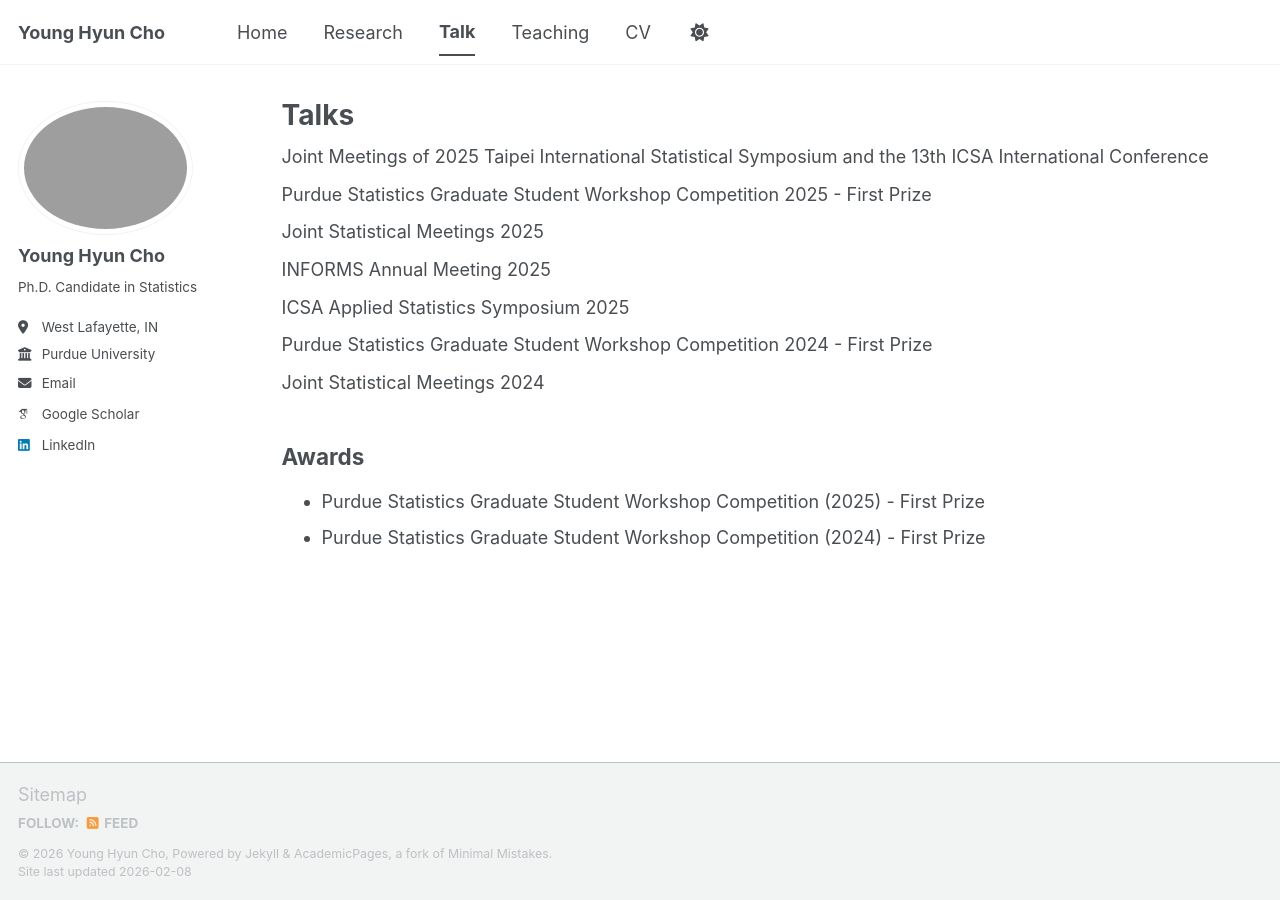
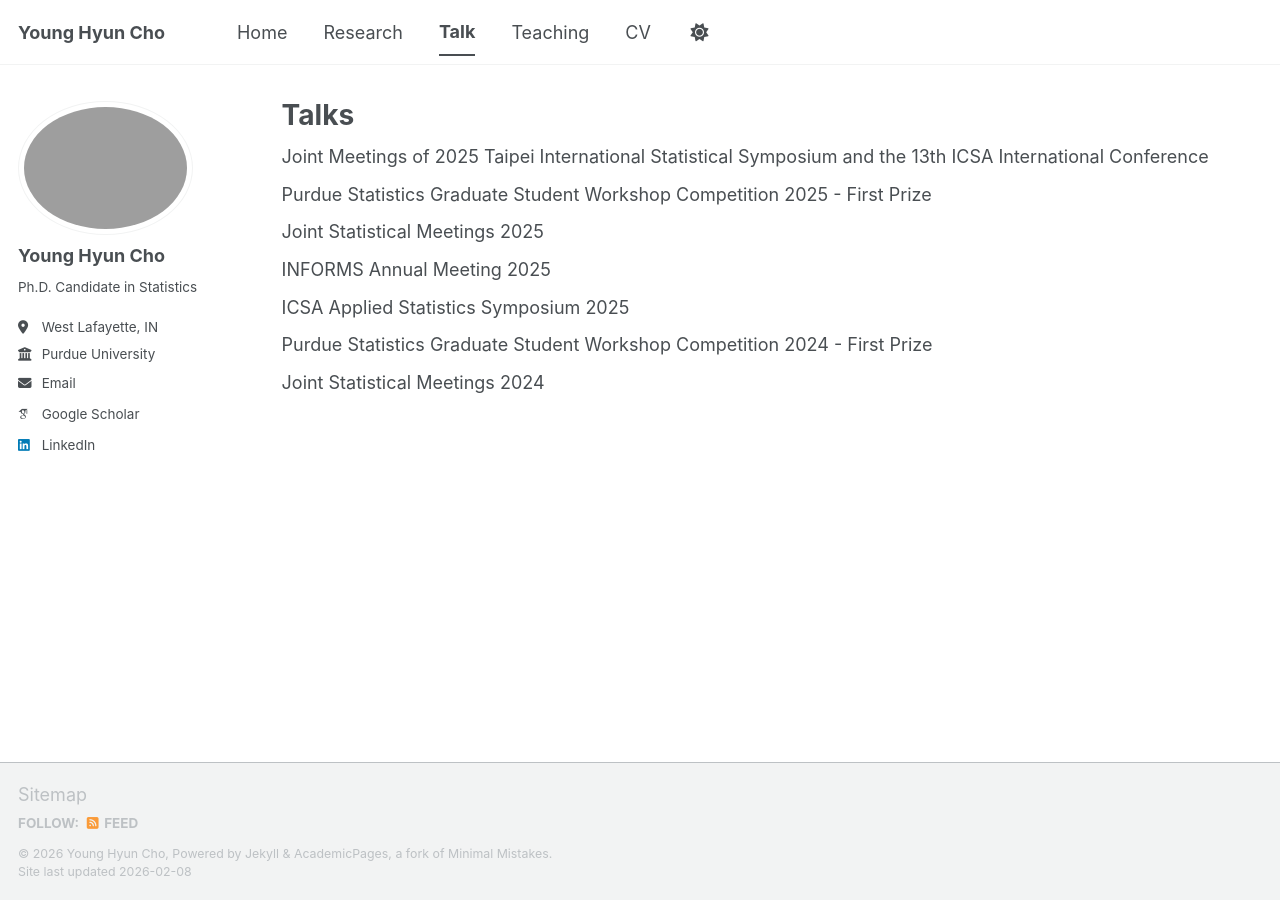
Before and after one commit to yhcho-stat/young, a Jekyll site: the page built from _pages/talks.html, in a window 1280 px wide. Built offline with Jekyll 4.4.1, drawn with Linux system fonts in a browser that asks for light colours; some web fonts are replaced; a script bundle is joined from its source files by our own code; library files that are not in the unit come from our copies.

Commit message:
Update talks.html

```diff
--- a/_pages/talks.html
+++ b/_pages/talks.html
@@ -12,9 +12,3 @@ author_profile: true
 {% for post in site.talks reversed %}
   {% include archive-single-talk.html %}
 {% endfor %}
-
-<h2>Awards</h2>
-<ul>
-  <li>Purdue Statistics Graduate Student Workshop Competition (2025) - First Prize</li>
-  <li>Purdue Statistics Graduate Student Workshop Competition (2024) - First Prize</li>
-</ul>
```
